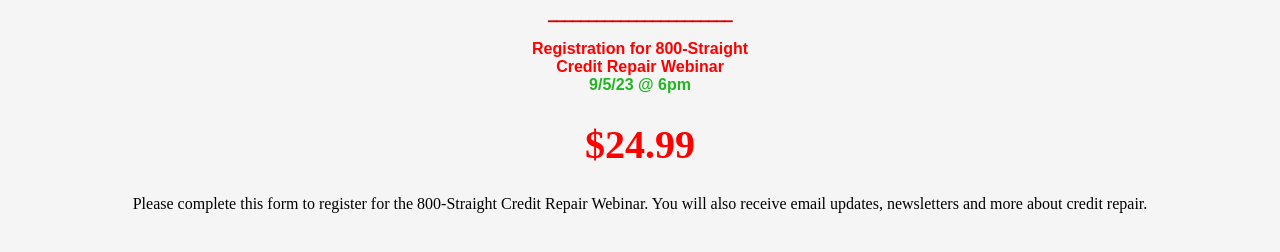
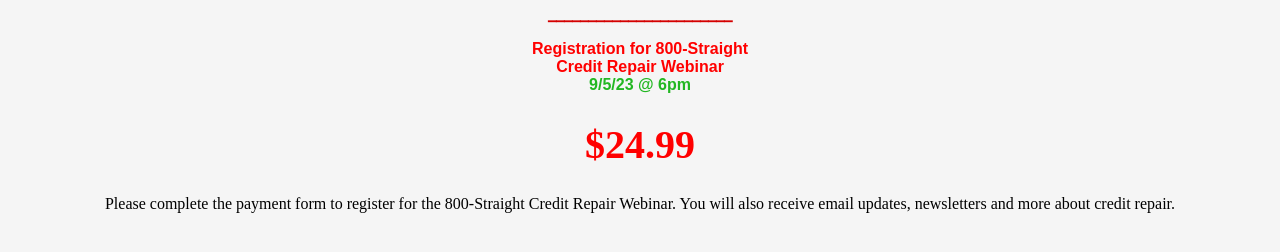
Before and after one commit to Gena212/Gena212.github.io, a plain HTML site: page paywindow.html in a window 1280 px wide. Shown: the part 128-380 px from the top of the page. Drawn offline with Linux system fonts and the light colour scheme; a script that the page names is missing.

Commit message:
Copy Update

```diff
--- a/paywindow.html
+++ b/paywindow.html
@@ -19,7 +19,7 @@
             800-Straight <BR>Credit Repair Webinar<br><span style="color: rgb(34, 183, 34);">9/5/23 @ 6pm</span></p>
             <h1 style="color: red; font-size: 40px;
             ">$24.99</h1>
-            <p style="color: black;">Please complete this form to register for the 800-Straight Credit Repair Webinar.  You will also receive email updates, newsletters and more about credit repair.</p><br>
+            <p style="color: black;">Please complete the payment form to register for the 800-Straight Credit Repair Webinar.  You will also receive email updates, newsletters and more about credit repair.</p><br>
         </div>
         <!--PAYPAL BUTTON-->
 
```
